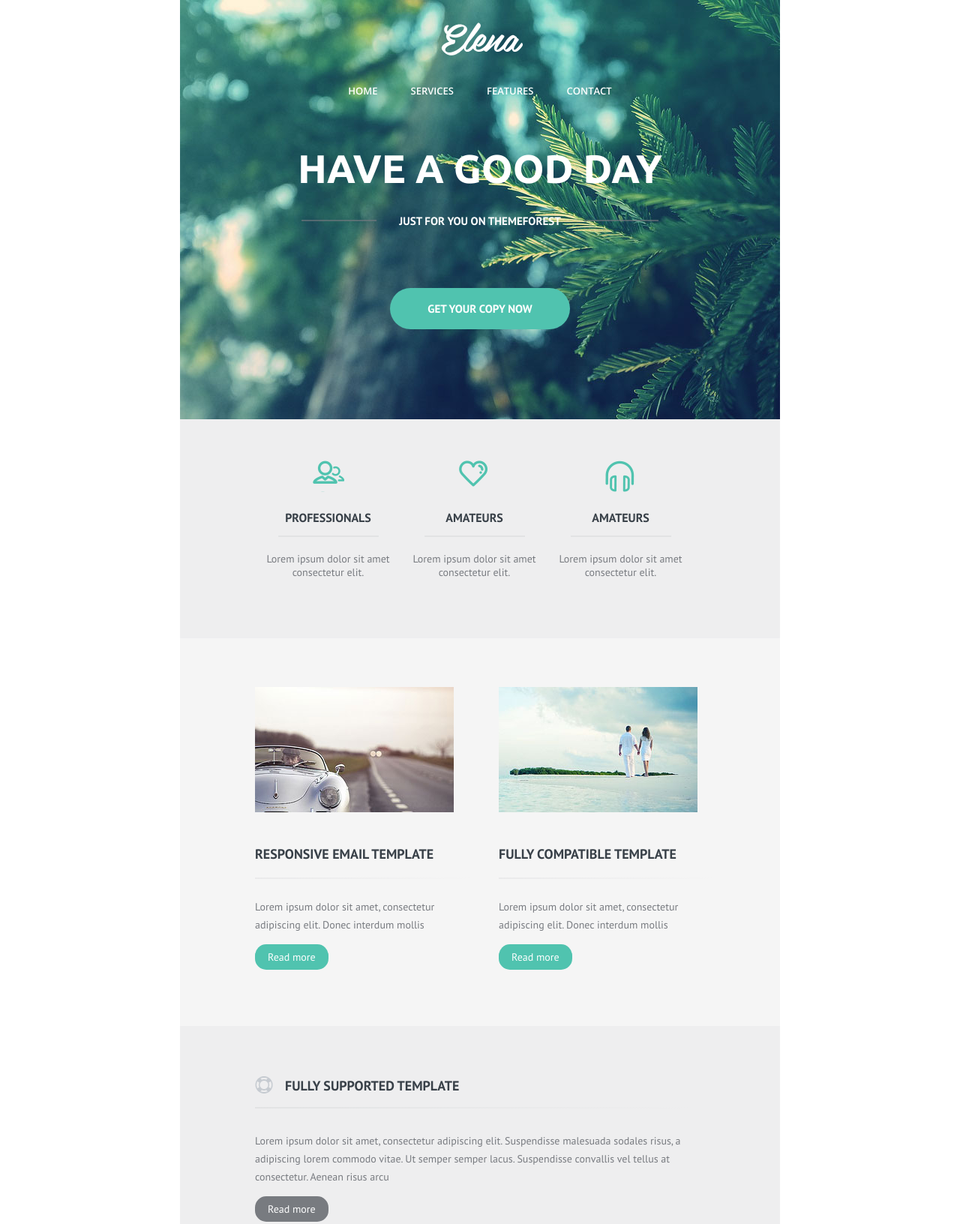
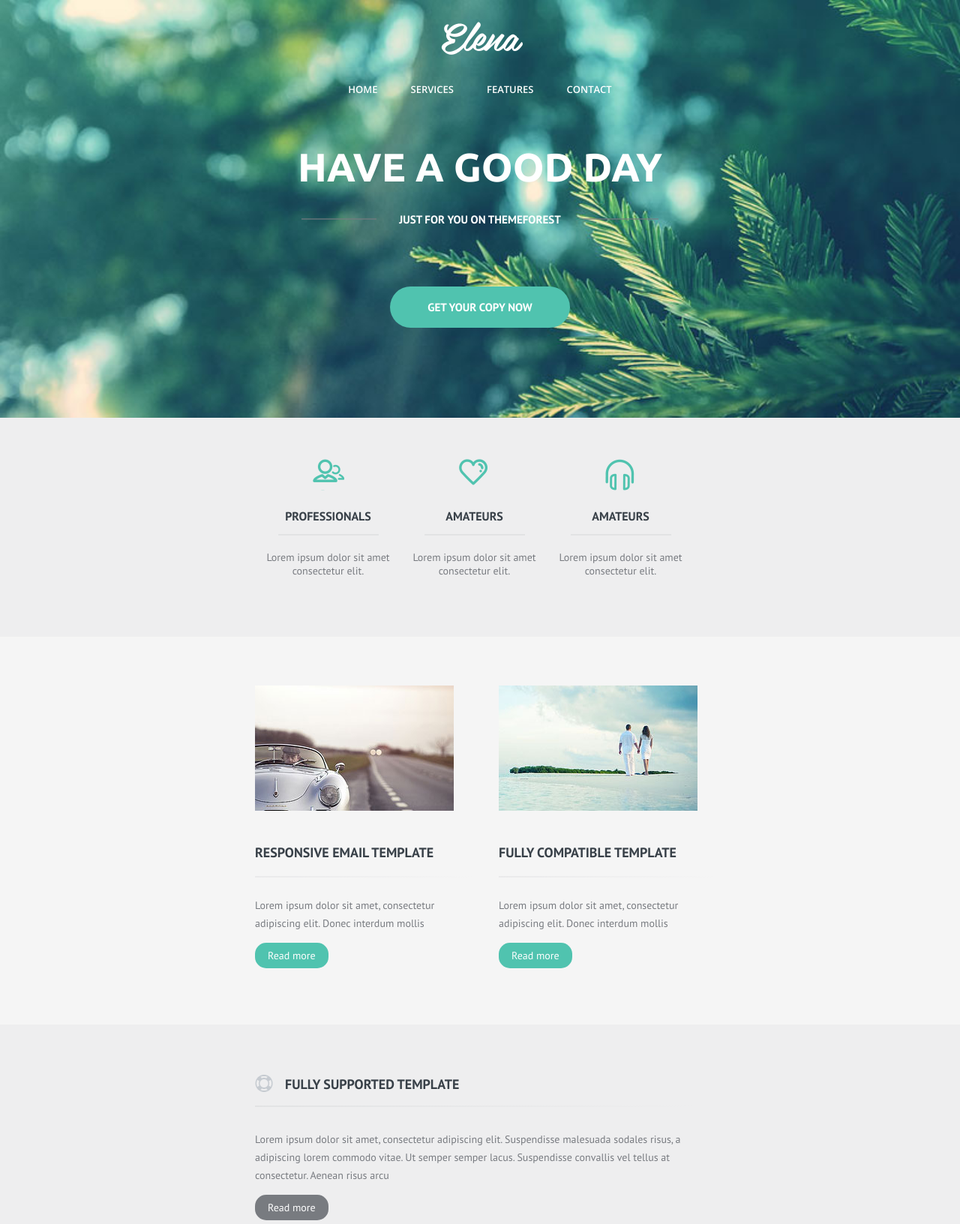
Before and after one commit to ivankvitka/Elena, a plain HTML site: page index.html in a window 1280 px wide. Shown: the top 1632 px of the page at 75% size. Drawn offline with Linux system fonts and the light colour scheme.

Commit message:
update 1.01

```diff
--- a/css/style.css
+++ b/css/style.css
@@ -39,13 +39,13 @@
 }
 
 body {
-    width: 800px;
-    margin: 0 auto;
+    margin: 0;
     padding: 0;
 }
 
 .container {
-    width: 600px;
+    max-width: 600px;
+    width: 100%;
     margin: 0 auto;
 }
 
@@ -56,9 +56,11 @@ body {
 }
 
 .page-header {
+    margin: 0 auto;
     padding-top: 30px;
     padding-bottom: 120px;
     background: url("../images/header.jpg") no-repeat;
+    background-size: 100%;
     text-align: center;
     box-sizing: border-box;
 }
@@ -66,6 +68,7 @@ body {
 .header-logo {
     display: block;
     padding: 0;
+    line-height: 50px;
     margin-bottom: 30px;
     font-family: belinda;
     font-size: 52px;
@@ -100,7 +103,7 @@ body {
 }
 
 .header-title {
-    margin-bottom: 30px;
+    margin: 0px 0px 30px;
     font-family: ubuntu-bold;
     font-size: 53px;
     text-transform: uppercase;
@@ -108,7 +111,7 @@ body {
 }
 
 .header-promo {
-    margin-bottom: 80px;
+    margin: 0 0 80px;
     font-family: pt-sans-bold;
     font-size: 15px;
     text-transform: uppercase;
@@ -158,26 +161,32 @@ body {
 
 .btn-blue {
     background-color: #50c3af;
+    transition: 0.3s;
 }
 
 .btn-gray {
     background-color: #787b80;
+    transition: 0.3s;
 }
 
 .btn-blue:hover {
-    background-color: #00c38f;
+    background-color: #00C38F;
+    box-shadow: -1em 0 0 0 #00C38F, 1em 0 0 0 #00C38F;
 }
 
 .btn-blue:active {
     background-color: #418D7A;
+    box-shadow: -1em 0 0 0 #418D7A, 1em 0 0 0 #418D7A;
 }
 
 .btn-gray:hover {
     background-color: #585b60;
+    box-shadow: -1em 0 0 0 #585b60, 1em 0 0 0 #585b60;
 }
 
 .btn-gray:active {
     background-color: #9ea1a6;
+    box-shadow: -1em 0 0 0 #9ea1a6, 1em 0 0 0 #9ea1a6;
 }
 
 .levels {
@@ -546,7 +555,7 @@ body {
 
 .contact-menu-item {
     display: inline-block;
-    padding-right: 50px;
+    padding-right: 40px;
 }
 
 .contact-link {
--- a/index.html
+++ b/index.html
@@ -7,6 +7,7 @@
 </head>
 <body>
 <header class="page-header">
+    <div class="container">
         <a class="header-logo" href="#">Elena</a>
         <nav class="main-nav">
             <ul class="nav-menu">
@@ -18,12 +19,13 @@
         </nav>
         <h1 class="header-title">have a good day</h1>
         <p class="header-promo">just for you on themeforest</p>
-    <a class="btn btn-blue header-btn" href="#" class="button-a">get your copy now</a>
+        <a class="btn btn-blue header-btn" href="#">get your copy now</a>
+    </div>
 </header>
 
 <main>
-    <section class="levels clearfix" id="home">
-        <div class="container">
+    <section class="levels" id="home">
+        <div class="container clearfix">
             <article class="level-item level-professionals">
                 <h3 class="level-title">professionals</h3>
                 <p class="level-description">Lorem ipsum dolor sit amet consectetur elit.</p>
@@ -39,8 +41,8 @@
         </div>
     </section>
 
-    <section class="templates clearfix" id="services">
-        <div class="container">
+    <section class="templates" id="services">
+        <div class="container clearfix">
             <article class="template-item template-responsive">
                 <img class="template-image" src="images/car.jpg" alt="car near road">
                 <h2 class="template-title">responsive email template</h2>
@@ -72,8 +74,8 @@
         </div>
     </section>
 
-    <section id="features" class="features clearfix">
-        <div class="container">
+    <section id="features" class="features">
+        <div class="container clearfix">
             <article class="feature-item feature-layered">
                 <img class="feature-image" src="images/traffic-light.jpg" alt="traffic light">
                 <h3 class="feature-title">fully layered psd</h3>
@@ -95,8 +97,8 @@
         </div>
     </section>
 
-    <section class="feedback clearfix">
-        <div class="container">
+    <section class="feedback">
+        <div class="container clearfix">
             <article class="feedback-item feedback-send">
                 <h2 class="feedback-title">send it now</h2>
                 <p class="feedback-description">Lorem ipsum dolor sit amet, consectetur adipiscing elit. Suspendisse
@@ -145,7 +147,7 @@
 
 <footer class="page-footer">
     <div class="container clearfix">
-        <p class="copyright"><span class="copyright-elena">Elena &copy</span> copyright 2013 - Unsubscribe here</p>
+        <p class="copyright"><span class="copyright-elena">Elena &copy;</span> copyright 2013 - Unsubscribe here</p>
         <div class="social">
             <a class="social-btn social-gp" href="https://plus.google.com/?hl=ru">Google+</a>
             <a class="social-btn social-fb" href="https://www.facebook.com/">Facebook</a>
```
Lines whose indentation alone changed are shown as unchanged.
